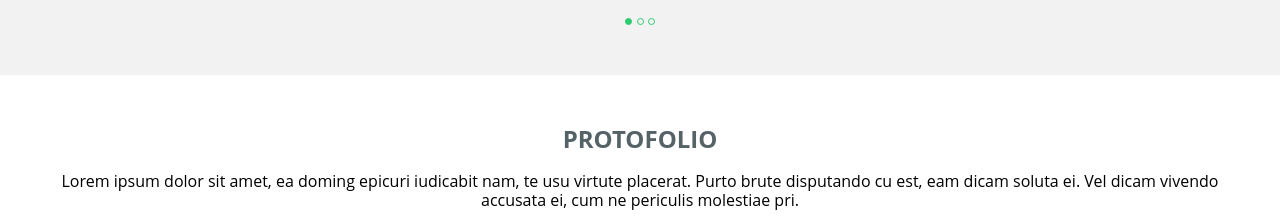
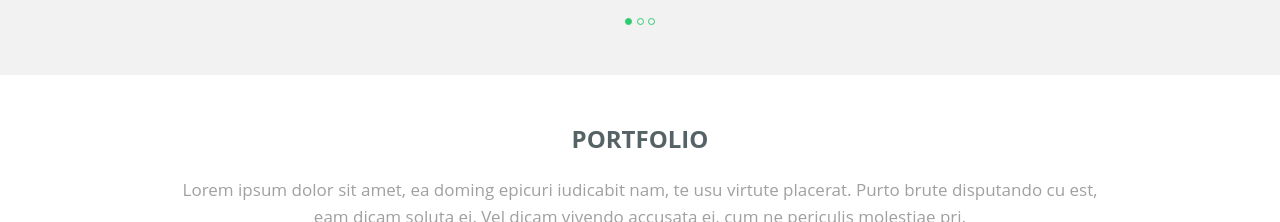
Before and after one commit to Ahmad-Elshwair/my-new-website, a plain HTML site: page Index.html in a window 1280 px wide. Shown: the part 3820-4042 px from the top of the page. Drawn offline with Linux system fonts and the light colour scheme.

Commit message:
Change style CSS On Pragraph Element That Is In Section Portfolio

```diff
--- a/Index.html
+++ b/Index.html
@@ -296,10 +296,10 @@
     </div>
     <!--End Testimonials Elements-->
     <!--Start Protofolio Elements-->
-    <div class="protofolio">
+    <div class="portfolio">
         <div class="container">
-            <h2 class="my-heading">Protofolio</h2>
-            <p class="my-pragraph">Lorem ipsum dolor sit amet, ea doming epicuri iudicabit nam, te usu virtute placerat. Purto brute disputando cu est, eam dicam soluta ei. Vel dicam vivendo accusata ei, cum ne periculis molestiae pri. </p>
+            <h2 class="my-heading">Portfolio</h2>
+            <p class="my-pragaph">Lorem ipsum dolor sit amet, ea doming epicuri iudicabit nam, te usu virtute placerat. Purto brute disputando cu est, eam dicam soluta ei. Vel dicam vivendo accusata ei, cum ne periculis molestiae pri. </p>
             <div class="ourWorks">
 
                 <div><img src="image/anastasia-taioglou-347661-unsplash.jpg" alt="Pic Of The Sky" width="350" height="333"/></div>
--- a/css/Main.css
+++ b/css/Main.css
@@ -359,28 +359,35 @@ body {
 }
 /* End Testimonials Styles*/
 
-/*Start Protofolio Styles*/
-.protofolio {
+/*Start portfolio Styles*/
+.portfolio {
     padding-top: 30px;
     padding-bottom: 30px;
     text-align: center;
 }
 
-.protofolio .ourWorks{
+.portfolio p{
+	padding: 0 10%;
+	font-size: 17px;
+    margin-bottom: 5%;
+    margin-top: 2%;
+}
+
+.portfolio .ourWorks{
     overflow: hidden;
 }
 
-.protofolio .ourWorks > div{
+.portfolio .ourWorks > div{
     float: left;
     width: 33.333333%;
     margin-bottom: 10px;
 }
 
-.protofolio .ourWorks > div img {
+.portfolio .ourWorks > div img {
     width: 92%;
     margin: 10px;
 }
-/*Start Protofolio Styles*/
+/*Start portfolio Styles*/
 
 /*Start Contact Me Styles*/
 .contact {
```
